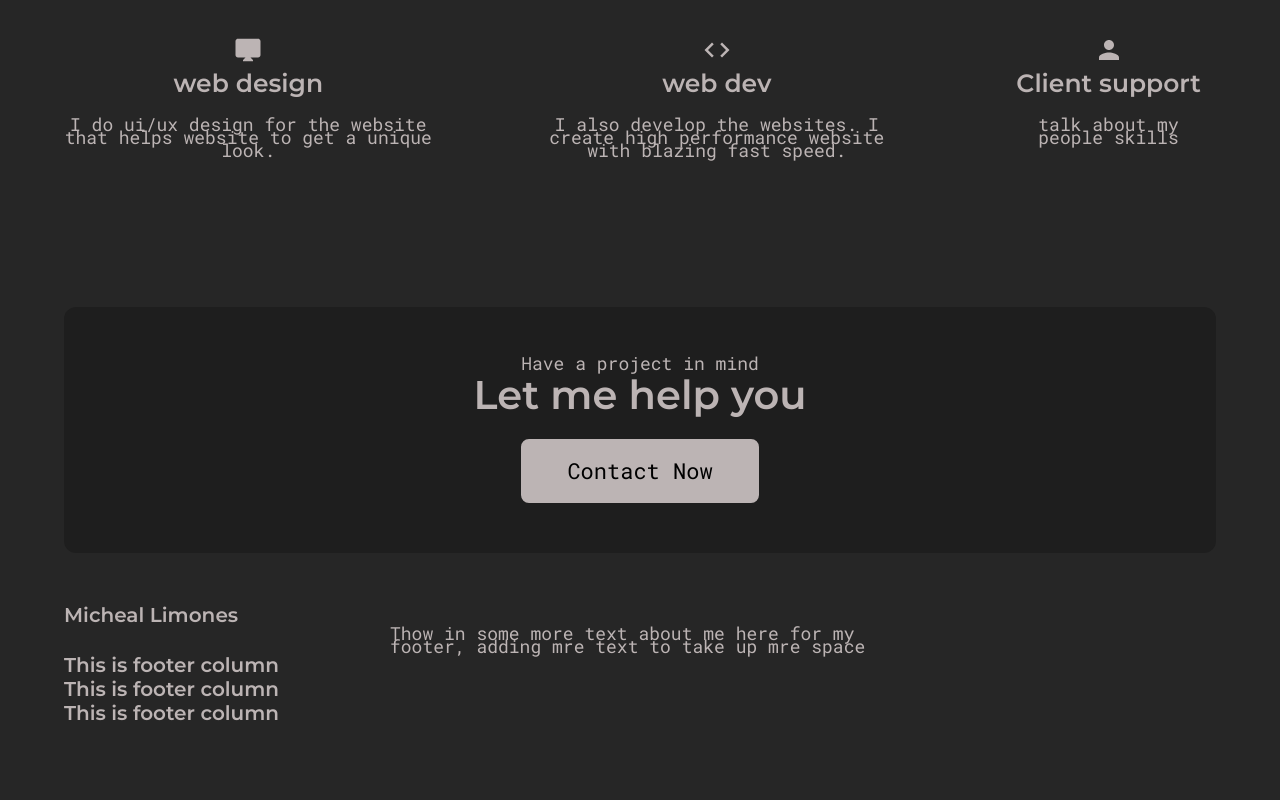
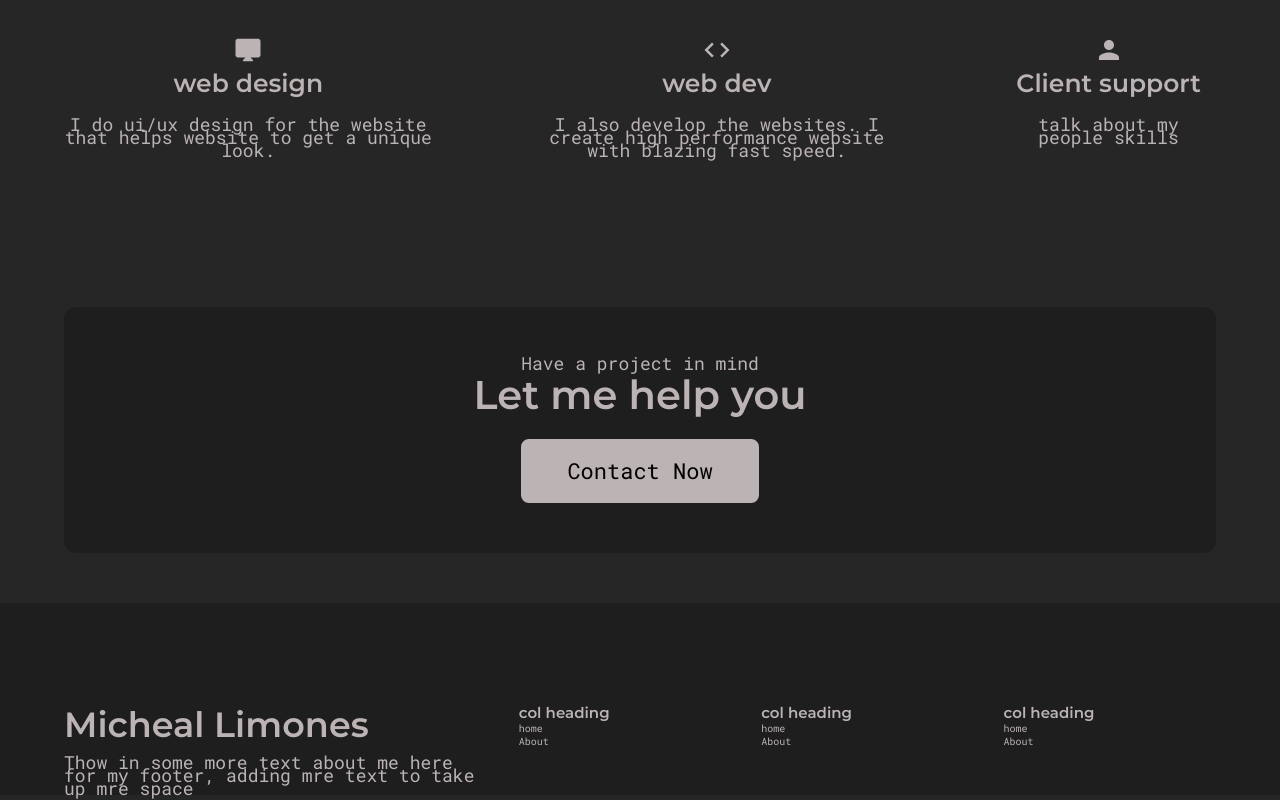
Before and after one commit to ZestyLimones/Zesty_React_Portfolio, a React (Create React App) app: page / in a window 1280 px wide. Shown: the part 1994-2794 px from the top of the page. Before the commit the page ends 2719 px from the top, so only its background shows below. Built offline with nearby package versions, Linux system fonts and the light colour scheme; the HTML template or start-up script is replaced by a standard one; a web font is replaced by a local one.

Commit message:
added column data to footer.

```diff
--- a/src/components/Footer.js
+++ b/src/components/Footer.js
@@ -1,10 +1,60 @@
 import React from 'react';
+import styled from 'styled-components';
 import FooterCol from './FooterCol';
 import PText from './PText';
 
+const FooterStyles = styled.div`
+  background-color: var(--deep-dark);
+  padding-top: 10rem;
+  .container {
+    display: flex;
+    gap: 3rem;
+  }
+  .footer__col1 {
+    flex: 2;
+  }
+  .footer__col2,
+  .footer__col3,
+  .footer__col4 {
+    flex: 1;
+  }
+  .footer__col1__title {
+    font-size: 3.5rem;
+    margin-bottom: 1rem;
+  }
+  .copyright {
+    background-color: var(--dark-bg);
+    text-align: left;
+    padding: 1rem 0;
+    margin-top: 5rem;
+    .para {
+      margin-left: 0;
+    }
+  }
+  @media only screen and (max-width: 768px) {
+    .container {
+      flex-direction: column;
+      gap: 0rem;
+      & > div {
+        margin-top: 5rem;
+      }
+    }
+    .footer__col1 .para {
+      max-width: 100%;
+    }
+    .copyright {
+      .container {
+        div {
+          margin-top: 0;
+        }
+      }
+    }
+  }
+`;
+
 export default function Footer() {
   return (
-    <div>
+    <FooterStyles>
       <div className="container">
         <div className="footer__col1">
           <h1 className="footer__col1__title">Micheal Limones</h1>
@@ -23,6 +73,6 @@
           <FooterCol />
         </div>
       </div>
-    </div>
+    </FooterStyles>
   );
 }
--- a/src/components/FooterCol.js
+++ b/src/components/FooterCol.js
@@ -1,9 +1,37 @@
 import React from 'react';
+import { Link } from 'react-router-dom';
 
-export default function FooterCol() {
+export default function FooterCol({
+  heading = 'col heading',
+  links = [
+    {
+      type: 'Link',
+      title: 'home',
+      path: '/home',
+    },
+    {
+      type: 'Link',
+      title: 'About',
+      path: '/about',
+    },
+  ],
+}) {
   return (
     <div>
-      <h1>This is footer column</h1>
+      <h2 className="heading">{heading}</h2>
+      <ul>
+        {links.map((item, index) => (
+          <li key={index}>
+            {item.type === 'Link' ? (
+              <Link to={item.path}>{item.title}</Link>
+            ) : (
+              <a href={item.path} target="_blank" rel="noreferrer">
+                {item.title}
+              </a>
+            )}
+          </li>
+        ))}
+      </ul>
     </div>
   );
 }
```
